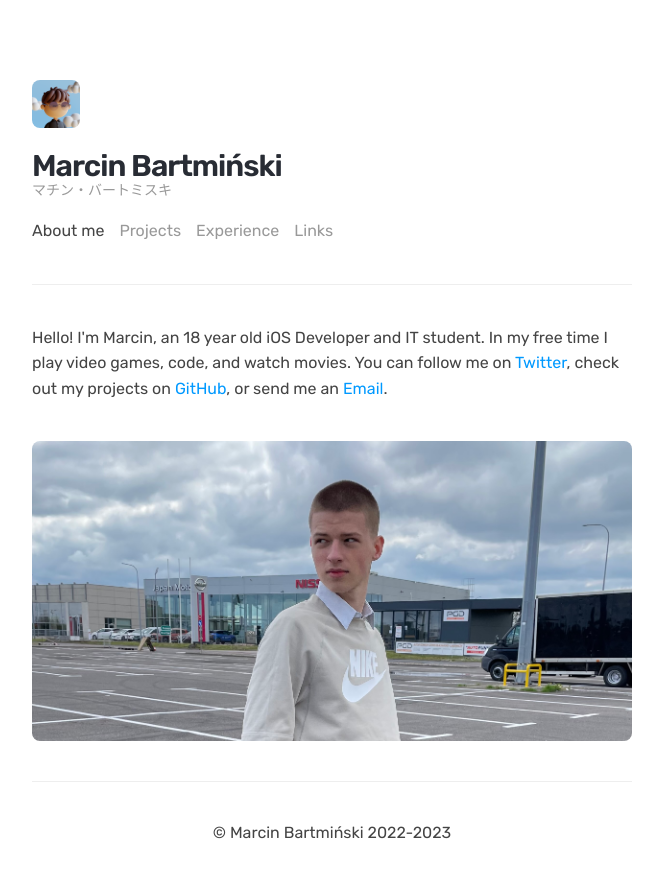
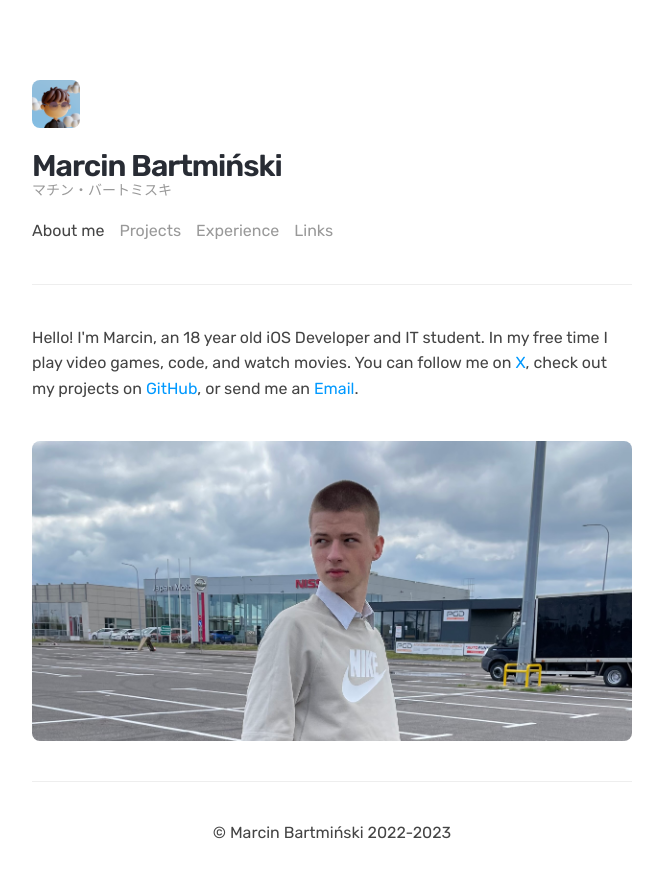
Before and after one commit to mbdjj/website, a Next.js app: page / in a window 1280 px wide. Shown: the top 878 px of the page, without its empty margins (308-971 px from the left). Built offline with nearby package versions, Linux system fonts and the light colour scheme.

Commit message:
:sparkles: Change Twitter to X

```diff
--- a/pages/index.js
+++ b/pages/index.js
@@ -44,11 +44,11 @@ export default function Home() {
             and watch movies. You can follow me on{" "}
             <a
               className="inlineLink"
-              href="https://twitter.com/bartmisnki"
+              href="https://x.com/bartmisnki"
               target="_blank"
               rel="noreferrer"
             >
-              Twitter
+              X
             </a>
             , check out my projects on{" "}
             <a
```
